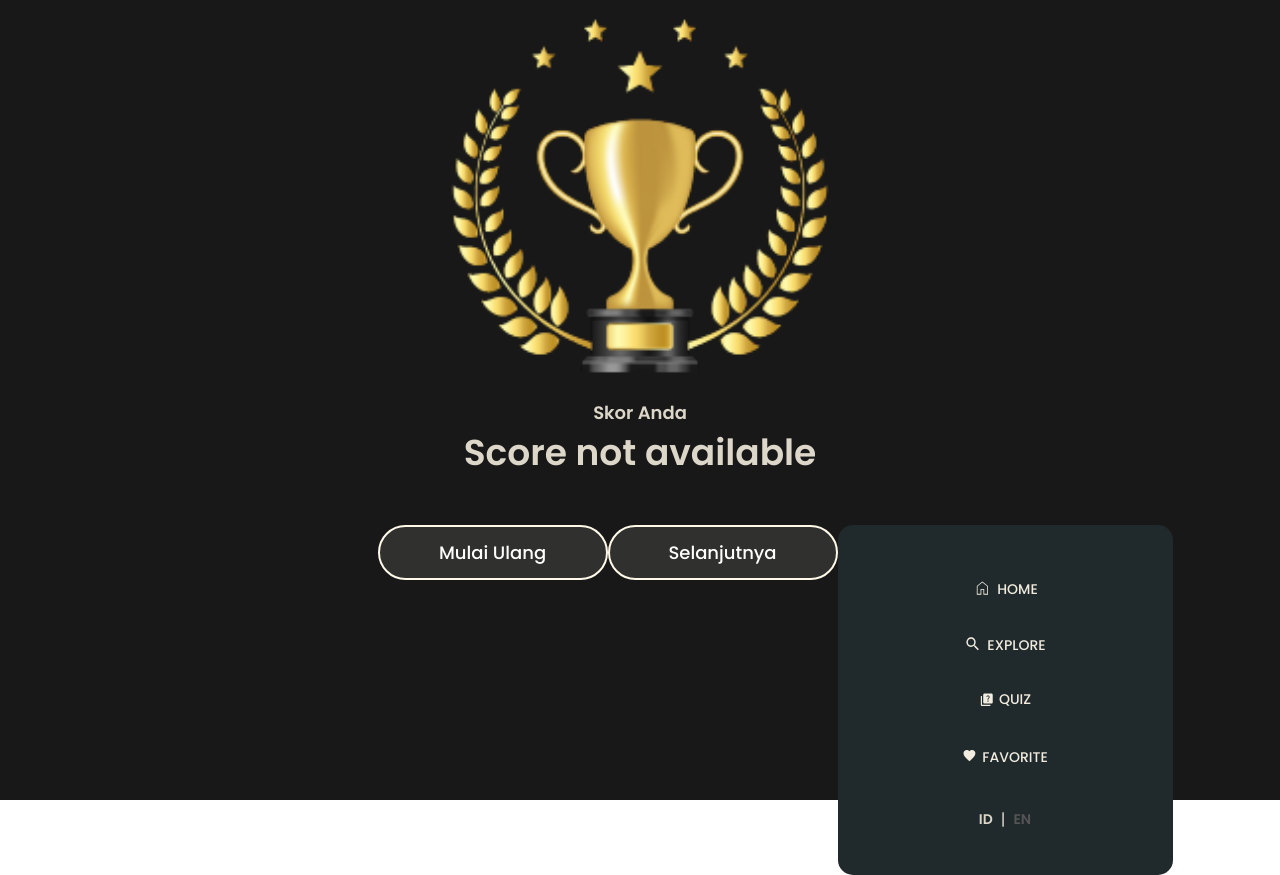
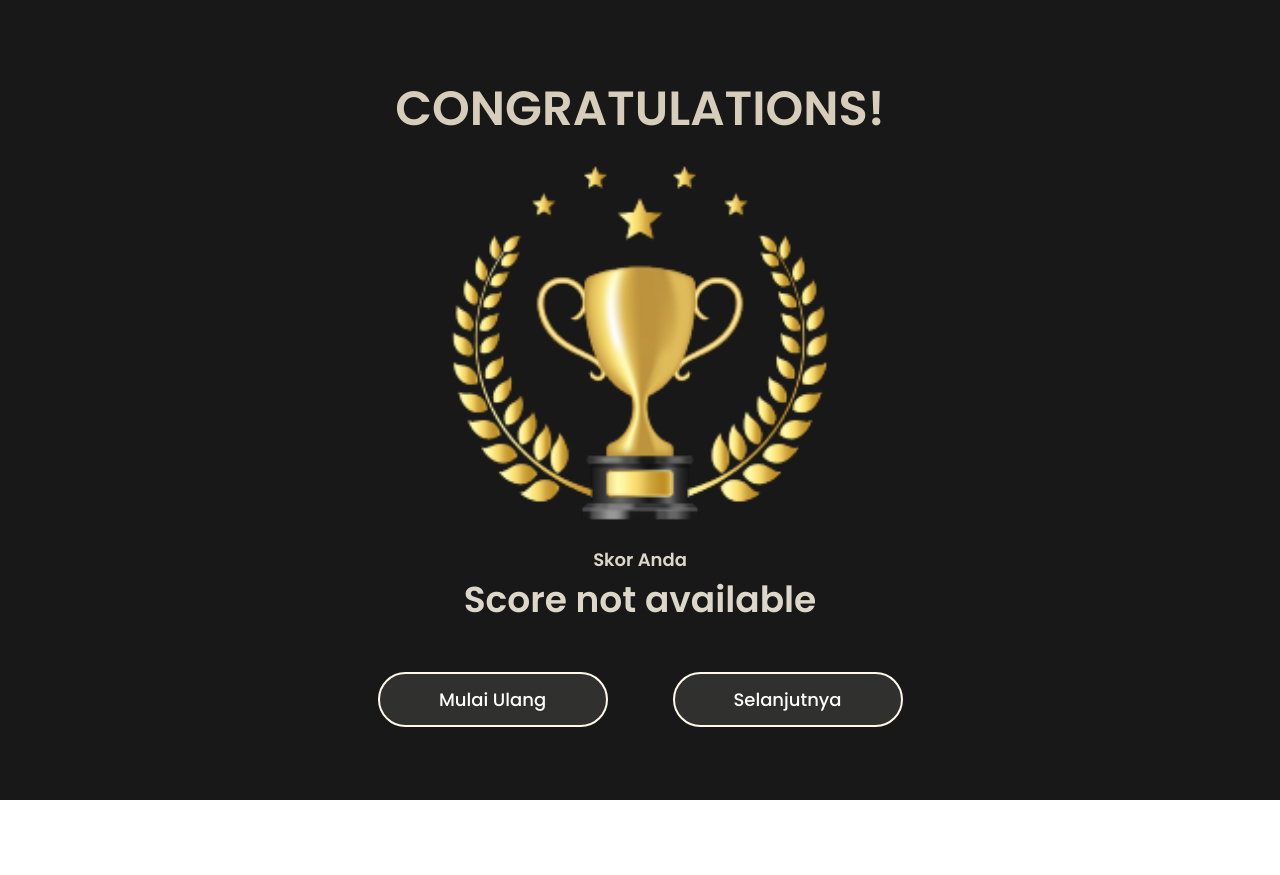
Before and after one commit to Fawwazalf/nusaculture, a Next.js app: page /quiz/results in a window 1280 px wide. After the commit the page ends 800 px from the top, so only its background shows below. Built offline with nearby package versions, Linux system fonts and the light colour scheme.

Commit message:
update nav

```diff
--- a/src/app/quiz/results/page.jsx
+++ b/src/app/quiz/results/page.jsx
@@ -48,7 +48,6 @@ const page = () => {
             Selanjutnya
           </button>
         </Link>
-        <CardNavbar/>
       </div>
     </div>
   );
--- a/src/components/Navigation.jsx
+++ b/src/components/Navigation.jsx
@@ -49,7 +49,7 @@ const Navigation = () => {
             <Link href="/quiz">QUIZ</Link>
           </li>
           <li className={`hover:underline underline-offset-[5px] ${pathname === '/favorite' ? 'underline underline-offset-[5px]' : ''}`}>
-            <Link href="/favorites">FAVORITE</Link>
+            <Link href="/favorite">FAVORITE</Link>
           </li>
         </ul>
         <div className="flex ml-6 bg-[#C3C3C3]/[0.15] py-[7px] px-[22px] rounded-[26px]  justify-center items-center mr-[20px]">
```
